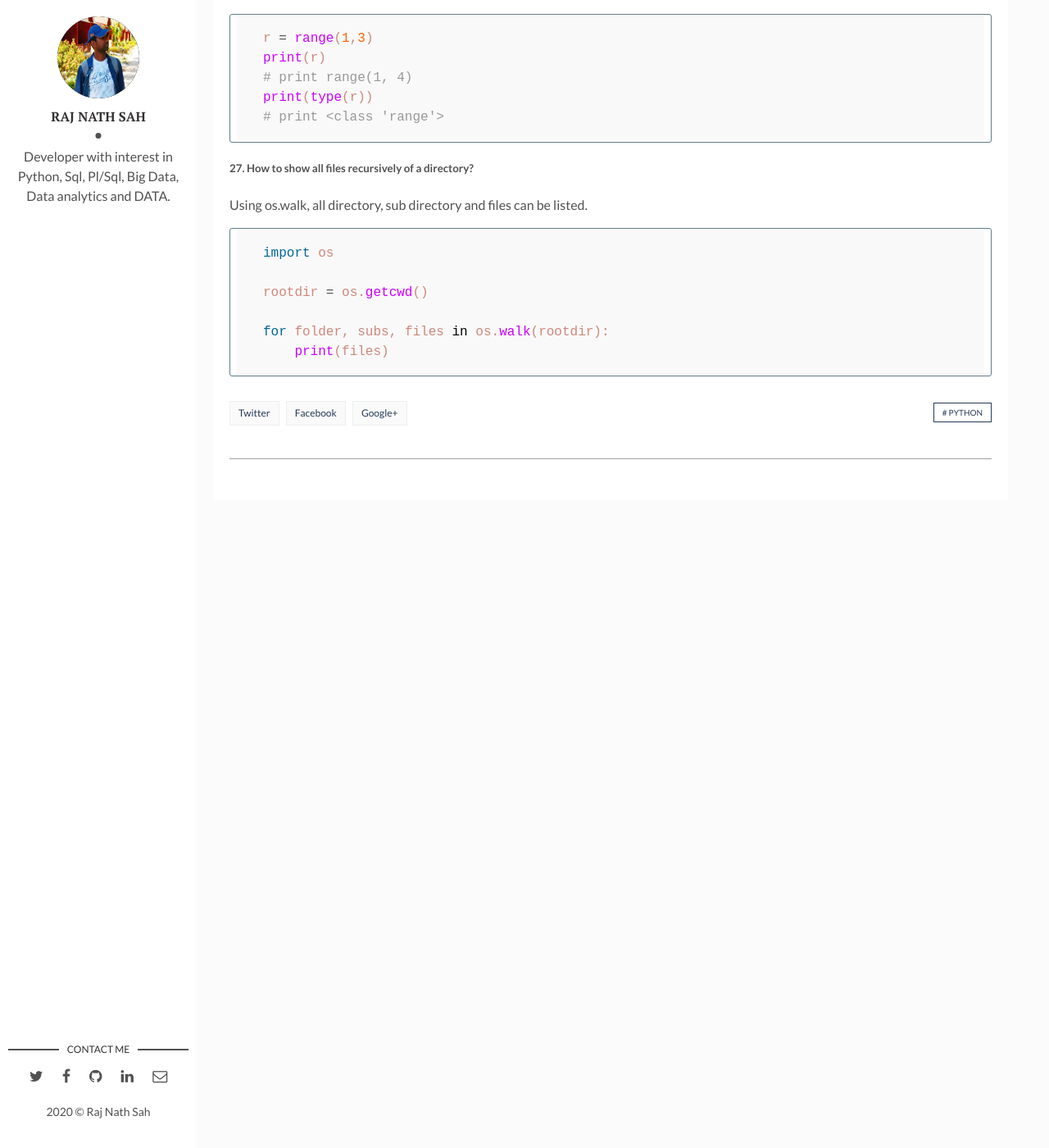
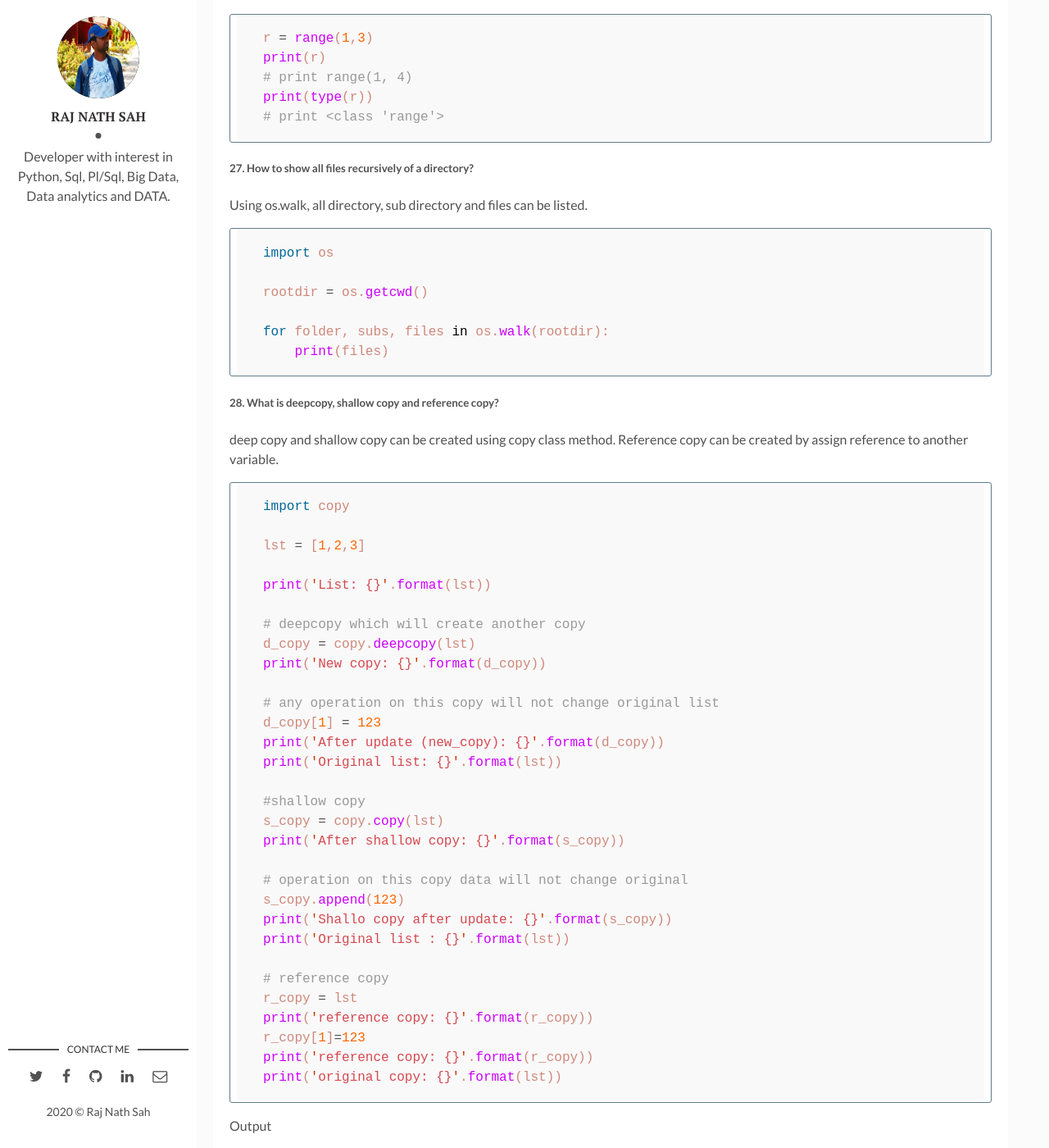
Before and after one commit to rajnathsah/rajnathsah.github.io, a Jekyll site: the page built from _posts/2019-11-17-python-questions.md, in a window 1280 px wide and 1400 px high, scrolled down 15984 px. Shown: the whole window at 82% size. Built offline with Jekyll 4.4.1, drawn with Linux system fonts in a browser that asks for light colours; comment, search, counter and statistics services are not loaded; before the commit the page ends 16614 px from its top, so only the background shows below that; some of the changed text lies outside the part shown.

Commit message:
Update 2019-11-17-python-questions.md

````diff
--- a/_posts/2019-11-17-python-questions.md
+++ b/_posts/2019-11-17-python-questions.md
@@ -591,3 +591,51 @@ rootdir = os.getcwd()
 for folder, subs, files in os.walk(rootdir):
     print(files)
 ```
+
+##### 28. What is deepcopy, shallow copy and reference copy?
+deep copy and shallow copy can be created using copy class method. Reference copy can be created by assign reference to another variable.
+```python
+import copy
+
+lst = [1,2,3]
+
+print('List: {}'.format(lst))
+
+# deepcopy which will create another copy
+d_copy = copy.deepcopy(lst)
+print('New copy: {}'.format(d_copy))
+
+# any operation on this copy will not change original list
+d_copy[1] = 123
+print('After update (new_copy): {}'.format(d_copy))
+print('Original list: {}'.format(lst))
+
+#shallow copy
+s_copy = copy.copy(lst)
+print('After shallow copy: {}'.format(s_copy))
+
+# operation on this copy data will not change original
+s_copy.append(123)
+print('Shallo copy after update: {}'.format(s_copy))
+print('Original list : {}'.format(lst))
+
+# reference copy
+r_copy = lst
+print('reference copy: {}'.format(r_copy))
+r_copy[1]=123
+print('reference copy: {}'.format(r_copy))
+print('original copy: {}'.format(lst))
+```
+Output
+```python
+List: [1, 2, 3]
+New copy: [1, 2, 3]
+After update (new_copy): [1, 123, 3]
+Original list: [1, 2, 3]
+After shallow copy: [1, 2, 3]
+Shallo copy after update: [1, 2, 3, 123]
+Original list : [1, 2, 3]
+reference copy: [1, 2, 3]
+reference copy: [1, 123, 3]
+original copy: [1, 123, 3]
+```
````
